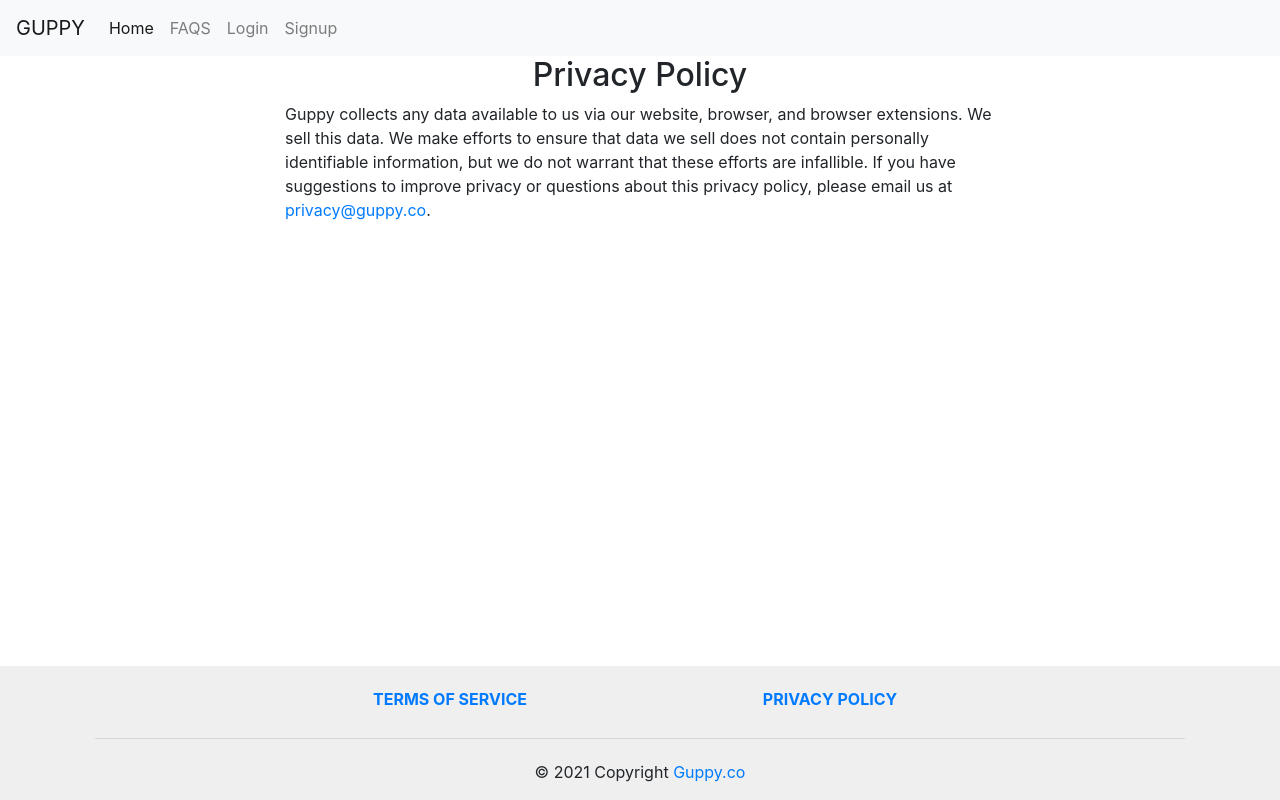
After one commit to guppyco/fishbowl, a Django app: page /privacy-policy/ in a window 1280 px wide. The commit adds this page. Run offline with Django 3.2, Linux system fonts and the light colour scheme; parts of the project's set-up code (start-up, migrations or seed data) failed here and were passed over; some libraries are stand-ins or nearby versions.

Commit message:
Add privacy pilicy and terms of service page

```diff
--- a/frontend/css/style.css
+++ b/frontend/css/style.css
@@ -45,3 +45,10 @@
 .faqs .list-faq .item:first-child .description {
   display: block;
 }
+
+footer {
+  background-color: #efefef;
+}
+footer hr.clearfix {
+  margin: 5px 10px;
+}
--- /dev/null
+++ b/guppy/templates/guppy/privacy_policy.html
@@ -0,0 +1,25 @@
+{% extends "index.html" %}
+
+{% block title %}Privacy Policy{% endblock %}
+
+{% block header_tags %}
+  <meta name="description" content="Guppy collects any data available to us via our website, browser, and browser extensions. Learn more about our privacy policy here."/>
+{% endblock %}
+
+{% block content %}
+<div class="container-fluid">
+  <div class="row legal-header text-center">
+    <div class="col-12">
+      <h2 class="align-items-center">Privacy Policy</h2>
+    </div>
+  </div>
+  <section class="row navbar-change">
+    <div class="col-md-8 offset-md-2">
+      Guppy collects any data available to us via our website, browser, and browser extensions.
+      We sell this data.
+      We make efforts to ensure that data we sell does not contain personally identifiable information, but we do not warrant that these efforts are infallible.
+      If you have suggestions to improve privacy or questions about this privacy policy, please email us at <a href="mailto:privacy@guppy.co">privacy@guppy.co</a>.
+    </div>
+  </section>
+</div>
+{% endblock content %}
--- a/guppy/urls.py
+++ b/guppy/urls.py
@@ -16,9 +16,21 @@ Including another URLconf
 from django.contrib import admin
 from django.urls import include, path
 
+from guppy import views
+
 urlpatterns = [  # pylint: disable=invalid-name
     path("admin/", admin.site.urls),
     path("", include("search.urls", namespace="search")),
     path("", include("accounts.urls")),
     path("faqs/", include("faqs.urls", namespace="faqs")),
+    path(
+        "terms-of-service/",
+        views.TermsOfServiceView.as_view(),
+        name="terms-of-service",
+    ),
+    path(
+        "privacy-policy/",
+        views.PrivacyPolicyView.as_view(),
+        name="privacy-policy",
+    ),
 ]
--- /dev/null
+++ b/guppy/views.py
@@ -0,0 +1,9 @@
+from django.views.generic.base import TemplateView
+
+
+class TermsOfServiceView(TemplateView):
+    template_name = "guppy/terms_of_service.html"
+
+
+class PrivacyPolicyView(TemplateView):
+    template_name = "guppy/privacy_policy.html"
--- a/settings/base.py
+++ b/settings/base.py
@@ -58,6 +58,7 @@ INSTALLED_APPS = [
     "accounts",
     "emails",
     "faqs",
+    "guppy",
     "search",
 ]
 
--- a/templates/index.html
+++ b/templates/index.html
@@ -21,7 +21,7 @@
     </script>
     {% endif %}
   </head>
-  <body>
+  <body class="d-flex flex-column min-vh-100">
     <nav class="navbar navbar-expand-lg navbar-light bg-light">
       <a class="navbar-brand" href="{{ base_url }}">GUPPY</a>
       <button class="navbar-toggler" type="button" data-toggle="collapse" data-target="#navbarNav" aria-controls="navbarNav" aria-expanded="false" aria-label="Toggle navigation">
@@ -62,4 +62,30 @@
     </div>
     {% block extra_js %}{% endblock %}
   </body>
+
+  <!-- Footer -->
+  <footer class="page-footer font-small indigo mt-auto">
+    <div class="container">
+
+      <div class="row text-center d-flex justify-content-center pt-4">
+        <div class="col-md-4 mb-3">
+          <h6 class="text-uppercase font-weight-bold">
+            <a href="{% url 'terms-of-service' %}">Terms of service</a>
+          </h6>
+        </div>
+        <div class="col-md-4 mb-3">
+          <h6 class="text-uppercase font-weight-bold">
+            <a href="{% url 'privacy-policy' %}">Privacy policy</a>
+          </h6>
+        </div>
+      </div>
+      <hr class="clearfix rgba-white-light">
+    </div>
+
+    <div class="footer-copyright text-center py-3">© 2021 Copyright
+      <a href="{{ base_url }}"> Guppy.co</a>
+    </div>
+  </footer>
+  <!-- Footer -->
+
 </html>
```
Also changed, not shown: guppy/templates/guppy/terms_of_service.html (added, +25 -0 lines).
